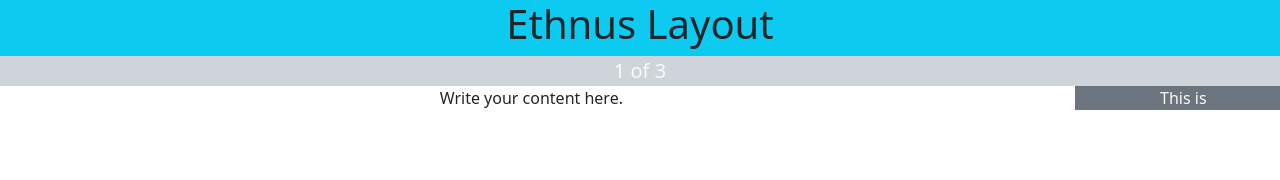
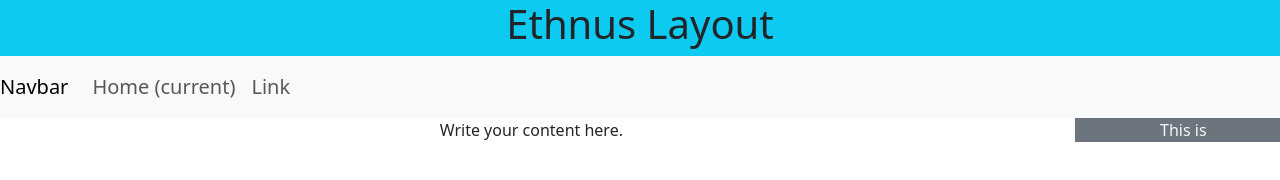
Before and after one commit to ritika-jhanwar/Ethnus-Internship, a plain HTML site: page BOOTSTRAP/task-1.html in a window 1280 px wide. Drawn offline with nearby package versions, Linux system fonts and the light colour scheme.

Commit message:
navbar added

```diff
--- a/BOOTSTRAP/task-1.html
+++ b/BOOTSTRAP/task-1.html
@@ -15,7 +15,23 @@
         </div>
         <div class="row bg-dark-subtle text-light fs-5 vh-6">
           <div class="col vh-6">
-            1 of 3
+              <nav class="navbar navbar-expand-lg navbar-light bg-light">
+                <a class="navbar-brand" href="#">Navbar</a>
+                <button class="navbar-toggler" type="button" data-toggle="collapse" data-target="#navbarSupportedContent" aria-controls="navbarSupportedContent" aria-expanded="false" aria-label="Toggle navigation">
+                  <span class="navbar-toggler-icon"></span>
+                </button>
+
+                <div class="collapse navbar-collapse" id="navbarSupportedContent">
+                  <ul class="navbar-nav mr-auto">
+                    <li class="nav-item active">
+                      <a class="nav-link" href="#">Home <span class="sr-only">(current)</span></a>
+                    </li>
+                    <li class="nav-item">
+                      <a class="nav-link" href="#">Link</a>
+                    </li>
+                  </ul>
+                </div>
+              </nav>
           </div>
         </div>
         <div class="row area vh-88">
```
